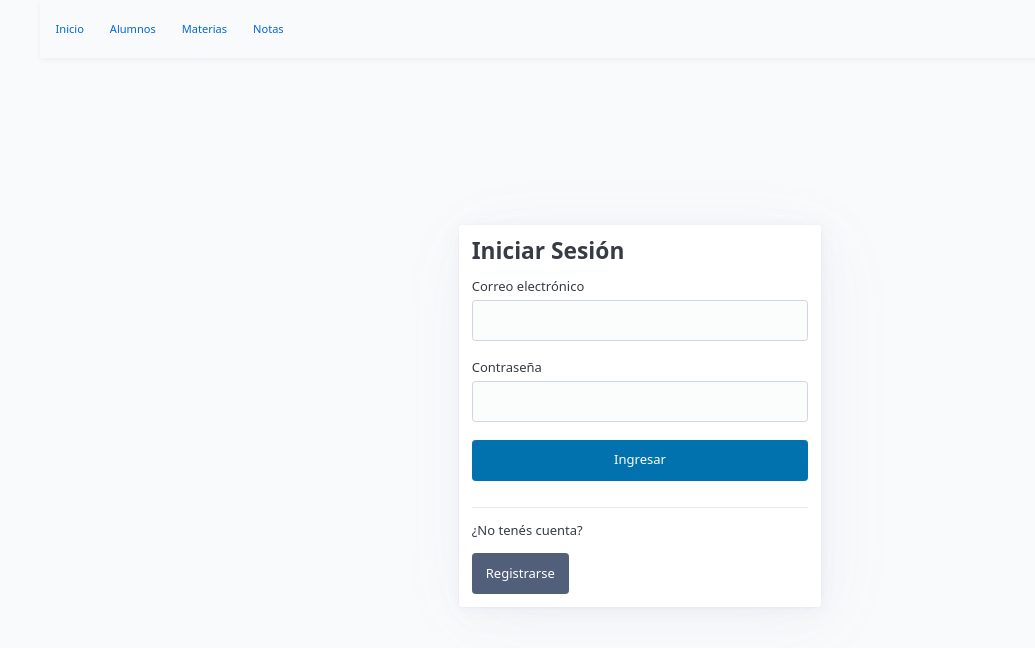
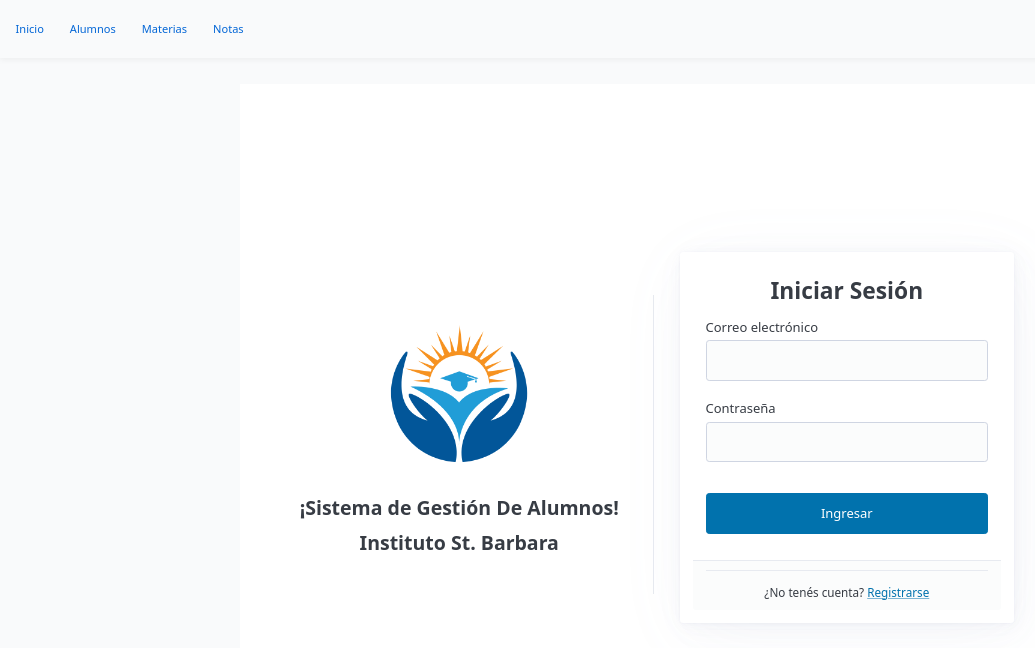
Before and after one commit to FernandoTorresFarias/TRABAJO-PRACTICO-N3, a React (Vite) app in the folder 01-FRONTEND-GESTION-ALUMNOS/: page / in a window 1280 px wide. Shown: the top 648 px of the page, without its empty margins (0-1035 px from the left). Built offline with nearby package versions, Linux system fonts and the light colour scheme.

Commit message:
Se agrego una portada al login

```diff
--- a/01-FRONTEND-GESTION-ALUMNOS/src/App.jsx
+++ b/01-FRONTEND-GESTION-ALUMNOS/src/App.jsx
@@ -6,7 +6,7 @@ function App() {
 
   return (
     <>
-    <p>Bienvenido al Modulo De Gestion de Alumnos.</p>
+
     </>
   )
 }
--- a/01-FRONTEND-GESTION-ALUMNOS/src/LoginFormulario.jsx
+++ b/01-FRONTEND-GESTION-ALUMNOS/src/LoginFormulario.jsx
@@ -1,6 +1,8 @@
 import { useState } from "react";
 import { useAuth } from "./AuthContext";
 import { Link } from "react-router-dom";
+import "./login.css"
+
 const LoginForm = () => {
   const { login, error } = useAuth();
   const [email, setEmail] = useState("");
@@ -12,7 +14,6 @@ const LoginForm = () => {
     setMensaje("");
 
     const result = await login(email, password);
-
     if (result.success) {
       setMensaje("✅ Sesión iniciada correctamente");
     } else {
@@ -20,9 +21,29 @@ const LoginForm = () => {
     }
   };
 
+  // 2. ESTA ES LA ESTRUCTURA HTML QUE COINCIDE CON TU login.css
   return (
-    <article>
+    <div className="login-wrapper">
+
+      {/* Columna Izquierda (Azul) */}
+      <div className="login-left">
+        {/* Asegúrate de tener 'logo.png' en tu carpeta /public */}
+        <img
+          src="./recursos/milogo.png"
+          alt="Logo"
+          className="login-image"
+          style={{ width: "150px", marginBottom: "1rem" }}
+        />
+        <h2 style={{color:"#373c44"}}>¡Sistema de Gestión De Alumnos!</h2>  <h2>Instituto St. Barbara</h2>
+      </div>
+
+      {/* Columna Derecha (Formulario) */}
+      <div className="login-right">
+
+        {/* Usamos <article> para que PicoCSS le dé el estilo de "tarjeta" */}
+        <article className="login-card">
           <h2>Iniciar Sesión</h2>
+
           <form onSubmit={handleSubmit}>
             <label>
               Correo electrónico
@@ -50,13 +71,16 @@ const LoginForm = () => {
           {mensaje && <p>{mensaje}</p>}
           {error && <p style={{ color: "crimson" }}>⚠️ {error}</p>}
 
-      {/* 2. AÑADIR EL LINK A REGISTRO */}
-      <hr />
-      <p>¿No tenés cuenta?</p>
-      <Link to="/registro" role="button" className="secondary">
-        Registrarse
-      </Link>
+          {/* 3. Link de Registro (ahora en un <footer>) */}
+          <footer>
+            <p style={{ margin: 0, paddingTop: '1rem', borderTop: '1px solid var(--pico-muted-border-color)' }}>
+              ¿No tenés cuenta? <Link to="/registro">Registrarse</Link>
+            </p>
+          </footer>
+
         </article>
+      </div>
+    </div>
   );
 };
 
--- a/01-FRONTEND-GESTION-ALUMNOS/src/index.css
+++ b/01-FRONTEND-GESTION-ALUMNOS/src/index.css
@@ -61,3 +61,51 @@ main.container {
   align-items: center;
   gap: 4px;
 }
+
+/* =========================
+   FIX NAV Y LOGIN
+========================= */
+
+/* Que el NAV ocupe todo el ancho */
+nav {
+  width: 100vw;
+  margin-left: calc(50% - 50vw);
+  margin-right: calc(50% - 50vw);
+  background: #f9fafb;
+  box-shadow: 0 2px 6px rgba(0, 0, 0, 0.05);
+}
+
+/* El MAIN ocupa todo el alto y ancho */
+main.container {
+  width: 100%;
+  max-width: none;
+  margin: 0;
+  padding: 0;
+}
+
+/* Centrado del login a pantalla completa */
+.section--centered {
+  flex: 1;
+  display: flex;
+  justify-content: center;
+  align-items: center;
+  min-height: calc(100vh - 60px); /* resta la altura del nav */
+  background: #f9fafb;
+  padding: 2rem;
+}
+
+main, section {
+  background: transparent;
+  box-shadow: none;
+}
+
+/* Evita scroll horizontal */
+html, body {
+  overflow-x: hidden;
+}
+
+/* Corrige el "salto" por el 100vw en nav */
+nav {
+  width: 100%;
+  margin: 0;
+}
--- /dev/null
+++ b/01-FRONTEND-GESTION-ALUMNOS/src/login.css
@@ -0,0 +1,84 @@
+/* Contenedor general */
+.login-wrapper {
+  display: flex;
+  align-items: center;
+  justify-content: center;
+  min-height: 90vh;
+  padding: 2rem;
+  background: var(--pico-background-color);
+  gap: 2rem;
+}
+
+/* Columna izquierda */
+.login-left {
+  flex: 1;
+  text-align: center;
+  padding: 2rem;
+  border-right: 1px solid var(--pico-muted-border-color);
+}
+
+.login-left img {
+  width: 150px;
+  margin-bottom: 1rem;
+}
+
+.login-left h2 {
+  font-weight: 600;
+  color: var(--pico-color);
+  font-size: 1.5rem;
+  margin-top: 1rem;
+}
+
+/* Columna derecha */
+.login-right {
+  flex: 1;
+  display: flex;
+  justify-content: center;
+  align-items: center;
+}
+
+/* Tarjeta del formulario */
+.login-card {
+  width: 100%;
+  max-width: 350px;
+  padding: 2rem;
+  border-radius: var(--pico-border-radius);
+  background: var(--pico-card-background-color);
+  box-shadow: var(--pico-card-box-shadow);
+}
+
+.login-card h2 {
+  text-align: center;
+  margin-bottom: 1rem;
+}
+
+/* Botón */
+.login-card button {
+  width: 100%;
+  margin-top: 1rem;
+}
+
+/* Mensajes */
+.login-card p {
+  text-align: center;
+  margin-top: 0.5rem;
+}
+
+/* Footer del registro */
+.login-card footer {
+  margin-top: 1rem;
+  text-align: center;
+  font-size: 0.9rem;
+}
+
+/* Responsivo para móviles */
+@media (max-width: 768px) {
+  .login-wrapper {
+    flex-direction: column;
+  }
+
+  .login-left {
+    border-right: none;
+    border-bottom: 1px solid var(--pico-muted-border-color);
+  }
+}
```
Also changed, not shown: 01-FRONTEND-GESTION-ALUMNOS/src/Layout.jsx (+6 -4 lines), 01-FRONTEND-GESTION-ALUMNOS/recursos/milogo.png (added). Lines whose indentation alone changed are shown as unchanged.
